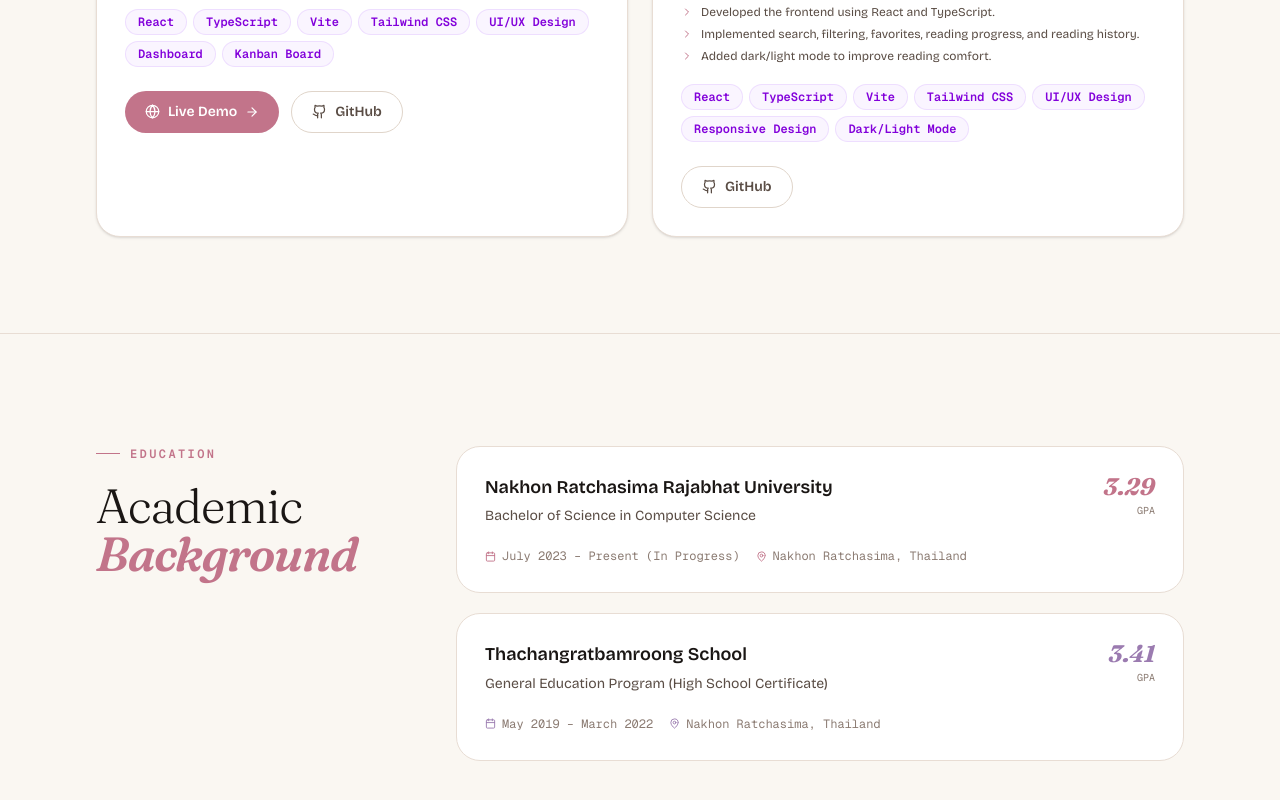
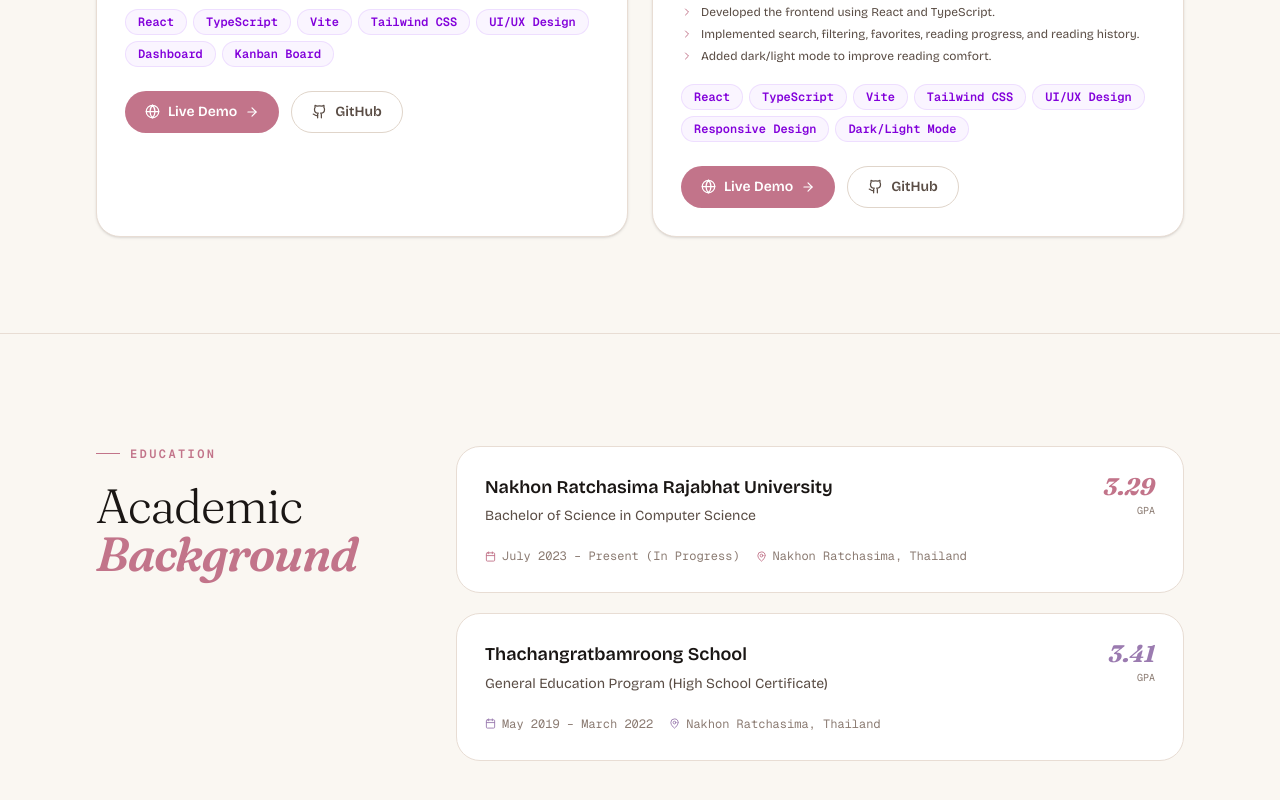
Before and after one commit to manthangamsanthia2547-a11y/ux-ui-portfolio, a React (Vite) app: page / in a window 1280 px wide. Shown: the part 4338-5138 px from the top of the page. Built offline with nearby package versions, Linux system fonts and the light colour scheme.

Commit message:
Add MangaVerse live demo link

```diff
--- a/src/app/App.tsx
+++ b/src/app/App.tsx
@@ -1376,7 +1376,7 @@ function Projects({
         "Implemented search, filtering, favorites, reading progress, and reading history.",
         "Added dark/light mode to improve reading comfort.",
       ],
-      liveDemo: "",
+      liveDemo: "https://mangaverse-reading-platform.vercel.app/",
       github:
         "https://github.com/manthangamsanthia2547-a11y/mangaverse-reading-platform",
     },
```
